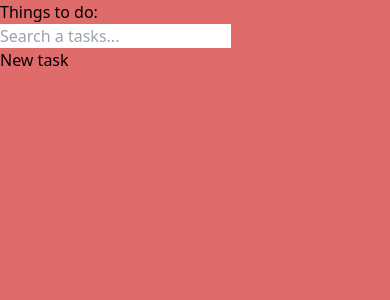
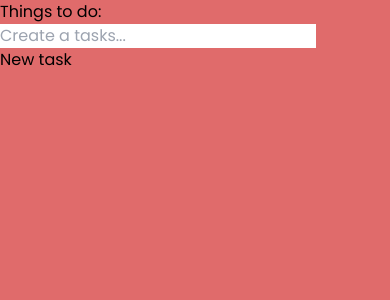
Before and after one commit to NiranMike/todo_app_task, a React (Vite) app: page / in a window 390 px wide. Shown: the top 300 px of the page. Built offline with nearby package versions, Linux system fonts and the light colour scheme.

Commit message:
style:made mobile responsive

```diff
--- a/src/App.tsx
+++ b/src/App.tsx
@@ -5,9 +5,9 @@ function App() {
 
 
   return (
-    <div className='px-12 flex justify-center'>
-      <div className='bg-[#60C0BF] w-[800px] space-y-7 rounded-[8px] border-[2px] border-black px-10 my-8 py-8 h-full'>
-        <p className='text-[2.4rem] font-bold mb-7'>Things to do:</p>
+    <div className='px-2 lg:flex justify-center'>
+      <div className='bg-[#60C0BF] max-w-[800px] shadow-2xl space-y-7 rounded-[8px] border-[2px] border-black px-3 lg:px-10 my-8 py-8 h-full'>
+        <p className='md:text-[2.4rem] text-[1.5rem] font-bold mb-7'>Things to do:</p>
         <TodoList
         />
       </div>
--- a/src/components/Todo.tsx
+++ b/src/components/Todo.tsx
@@ -44,7 +44,7 @@ const Todo = ({ text, editTodo, deleteTodoAction,completeTodoAction, id, complet
     };
 
     return (
-        <div className='p-3 flex justify-between items-center bg-[#B380DA] border-[2px] cursor-pointer border-black rounded-[12px] hover:border-b-[6px] transition-all'>
+        <div className='p-3 flex lg:flex-row flex-col lg:justify-between gap-2 lg:items-center bg-[#B380DA] border-[1px] cursor-pointer border-black rounded-[12px] hover:border-b-[6px] transition-all'>
             {isEditing ? (
                 <input
                     type='text'
@@ -63,26 +63,26 @@ const Todo = ({ text, editTodo, deleteTodoAction,completeTodoAction, id, complet
                     className='font-bold outline-none w-full bg-transparent'
                 />
             ) : (
-                <p className={`font-bold ${completed ? 'line-through' : ''}`}>{text}</p>
+                <p className={`font-medium max-w-[400px] ${completed ? 'line-through' : ''}`}>{text}</p>
             )}
             <div className='flex gap-2 items-center'>
                 <div
-                    className={`p-2 border border-black rounded-lg hover:border-b-4 transition-all duration-150 active:scale-90 ${completed ? 'text-green-500' : 'text-gray-500'}`}
+                    className={`p-2 border border-black rounded-lg hover:border-b-4 transition-all duration-150 active:scale-90 ${completed ? 'text-black-500 bg-yellow-400' : 'text-black-400'}`}
                     onClick={handleToggleComplete}
                 >
-                    {completed ? <IoCheckmarkDoneSharp className='font-bold' size={20} /> : <IoCheckmarkCircleOutline className='font-bold' size={20} />}
+                    {completed ? <IoCheckmarkDoneSharp className='font-bold lg:text-[1.2rem] text-[1rem]'  /> : <IoCheckmarkCircleOutline className='font-bold' />}
                 </div>
                 <div
                     className='p-2 border border-black bg-[#7FBC95] rounded-lg hover:border-b-4 transition-all duration-150 active:scale-90'
                     onClick={isEditing ? handleSaveEdit : handleEdit}
                 >
-                    {isEditing ? <IoCheckmarkCircleOutline className='font-bold' size={20} /> : <MdOutlineModeEditOutline className='font-bold' size={20} />}
+                    {isEditing ? <IoCheckmarkCircleOutline className='font-bold lg:text-[1.2rem] text-[1rem]'  /> : <MdOutlineModeEditOutline className='font-bold' />}
                 </div>
                 <div
                     className='p-2 border border-black bg-[#E06B6B] rounded-lg hover:border-b-4 transition-all duration-150 active:scale-90'
                     onClick={handleDelete}
                 >
-                    <FaRegTrashAlt className='font-bold' size={20} />
+                    <FaRegTrashAlt className='font-bold lg:text-[1.2rem] text-[1rem]'  />
                 </div>
             </div>
         </div>
--- a/src/components/TodoList.tsx
+++ b/src/components/TodoList.tsx
@@ -40,9 +40,9 @@ const TodoList = () => {
 
     return (
         <div className='space-y-7'>
-            <div className='flex items-center gap-3'>
+            <div className='flex lg:flex-row flex-col lg:items-center gap-3'>
                 <div className='flex flex-1 items-center rounded-[8px] h-[50px] border-[2px] border-black'>
-                    <input type="text" value={inputText} onChange={(e) => handleInputChange(e)} className='h-full outline-none font-bold text-md bg-[#fbcf67] px-4 rounded-[6px] w-full flex-1' placeholder='Search a tasks...' />
+                    <input type="text" value={inputText} onChange={(e) => handleInputChange(e)} className='h-full py-3 outline-none placeholder:text-[#00000080] font-bold text-md bg-[#fbcf67] px-4 rounded-[6px] w-full flex-1' placeholder='Create a tasks...' />
                 </div>
                 <button onClick={addNewTodo} className='px-[30px] bg-[#7FBC95] py-3  border-[2.2px] border-black rounded-[8px] active:scale-95 font-medium duration-150 hover:border-b-[5px] hover:border-r-[2px] transition-all'>
                     New task
--- a/src/index.css
+++ b/src/index.css
@@ -1,8 +1,12 @@
+@import url('https://fonts.googleapis.com/css2?family=Poppins:ital,wght@0,100;0,200;0,300;0,400;0,500;0,600;0,700;0,800;0,900;1,100;1,200;1,300;1,400;1,500;1,600;1,700;1,800;1,900&family=Roboto:ital,wght@0,100;0,300;0,400;0,500;0,700;0,900;1,100;1,300;1,400;1,500;1,700;1,900&family=Space+Mono&display=swap');
+
 @tailwind base;
 @tailwind components;
 @tailwind utilities;
 
+
 body{
   /* background-color: #60C0BF; */
   background-color: #E06B6B;
+  font-family: "Poppins", sans-serif;
 }
```
